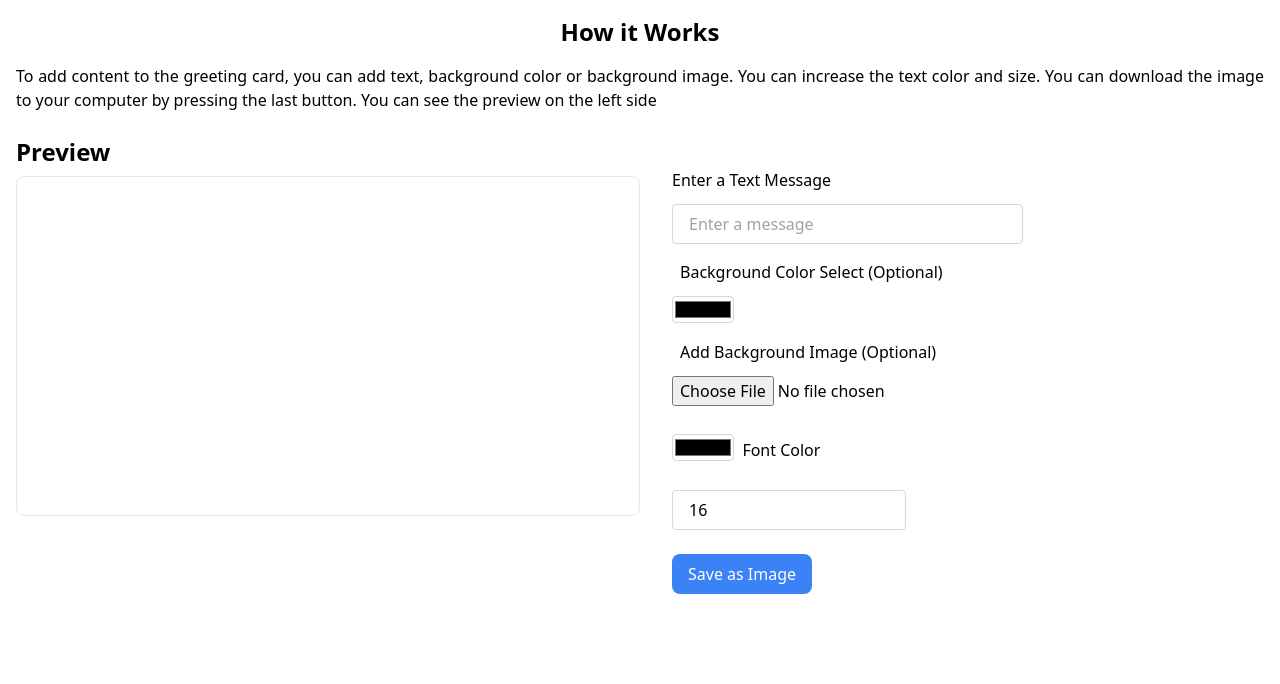
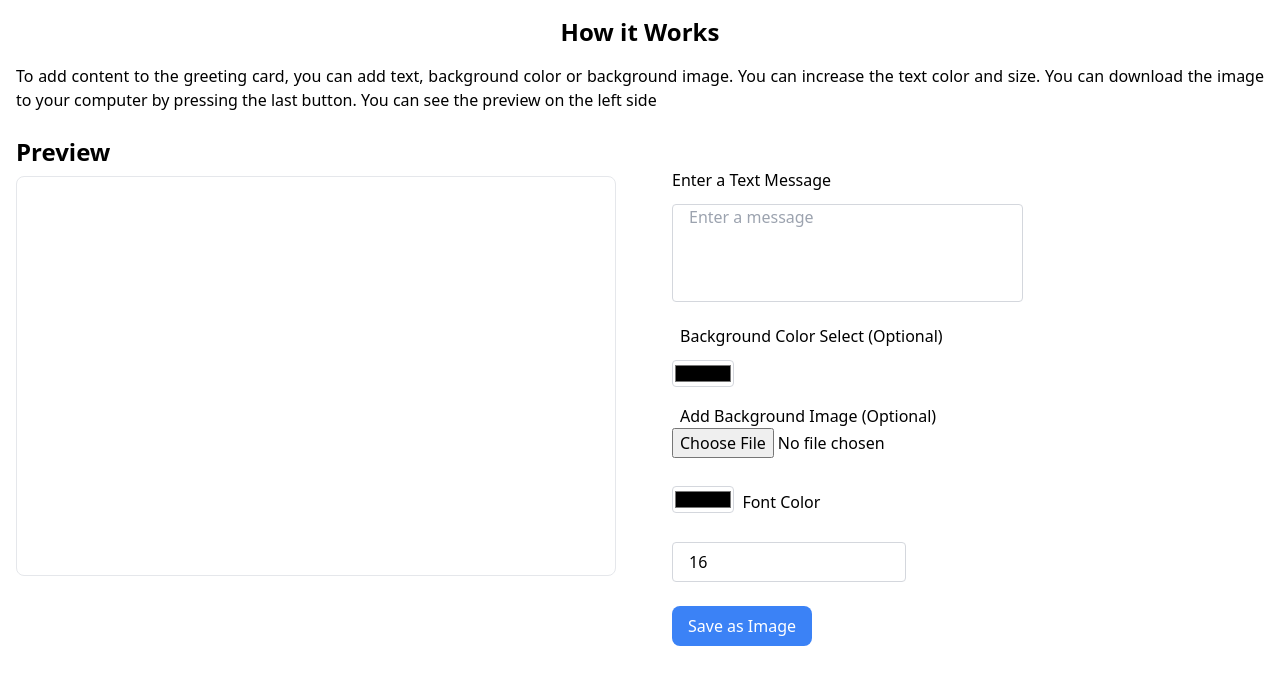
Before and after one commit to MelihKrts/Congrates-Card-Generator, a React (Vite) app: page /generator in a window 1280 px wide. Shown: the top 684 px of the page. Built offline with nearby package versions, Linux system fonts and the light colour scheme.

Commit message:
UX improvements

```diff
--- a/package.json
+++ b/package.json
@@ -13,6 +13,7 @@
     "html2canvas": "^1.4.1",
     "react": "^18.3.1",
     "react-dom": "^18.3.1",
+    "react-draggable": "^4.4.6",
     "react-router-dom": "^6.26.2"
   },
   "devDependencies": {
--- a/src/component/Generator.jsx
+++ b/src/component/Generator.jsx
@@ -1,10 +1,12 @@
 import React, { useState } from 'react';
 import html2canvas from 'html2canvas';
+import Draggable from 'react-draggable';
 
 export default function Generator() {
   const [value, setValue] = useState("");
   const [bgColor, setBgColor] = useState("");
-  const [bgImage, setBgImage] = useState("");
+
+  const [bgImage, setBgImage] = useState(null);
   const [fontColor, setFontColor] = useState("#000000");
   const [fontSize, setFontSize] = useState("16");
 
@@ -16,7 +18,7 @@ export default function Generator() {
     setBgColor(e.target.value);
   }
 
-  function addBgImage(e) {
+  const handleImageChange = (e) => {
     const file = e.target.files[0];
     if (file) {
       const reader = new FileReader();
@@ -25,7 +27,7 @@ export default function Generator() {
       };
       reader.readAsDataURL(file);
     }
-  }
+  };
 
 
   function handleFontColorChange(e) {
@@ -48,7 +50,10 @@ export default function Generator() {
     }
 
     const card = document.getElementById('card');
-    html2canvas(card).then((canvas) => {
+    html2canvas(card,{
+      backgroundColor:null,
+      useCORS:true
+    }).then((canvas) => {
       const link = document.createElement('a');
       link.href = canvas.toDataURL('image/png');
       link.download = 'congrates-card.png';
@@ -72,15 +77,19 @@ export default function Generator() {
         <div className=' sm:w-full lg:w-1/2 md:w-1/3'>
           <h4 className='font-bold text-2xl py-2'>Preview</h4>
           <div id='card' className='w-full h-[340px] border rounded-lg  flex items-center justify-center overflow-hidden text-justify px-4' style={{
-            backgroundColor: bgColor,
+            width: '600px',
+            height: '400px',
             backgroundImage: bgImage ? `url(${bgImage})` : 'none',
-            backgroundSize: 'contain',
-            backgroundPosition: "center",
-            backgroundAttachment: "scroll"
+            backgroundSize: 'cover',
+            backgroundPosition: 'center',
+
           }}>
-            <span style={{ color: fontColor, fontSize: `${fontSize}px` }}>
-              {value}
-            </span>
+            <Draggable>
+              <span style={{ color: fontColor, fontSize: `${fontSize}px`, whiteSpace:"pre-wrap", textAlign:"center" }}>
+                {value}
+              </span>
+            </Draggable>
+
           </div>
         </div>
 
@@ -89,7 +98,7 @@ export default function Generator() {
 
             <div className='w-3/4 mb-4'>
               <label>Enter a Text Message</label>
-              <input type='text' required onChange={handleChange} value={value} className='rounded-[4px] bg-white border border-solid border-[#d4d7dd] outline-0 h-10 w-3/4 mt-3 pl-4' placeholder='Enter a message' />
+              <textarea type='text' required onChange={handleChange} value={value} className='rounded-[4px] bg-white border border-solid border-[#d4d7dd] outline-0  w-3/4 mt-3 pl-4 resize-none' placeholder='Enter a message' rows={4} />
             </div>
 
             <div className='w-1/2 mb-4'>
@@ -99,7 +108,8 @@ export default function Generator() {
 
             <div className='w-1/2 mb-4'>
               <label className='ml-2'>Add Background Image (Optional)</label>
-              <input type='file' accept='.jpg, .jpeg, .png, .webp' onChange={addBgImage} className='mt-3' />
+              <input type="file" accept="image/*" onChange={handleImageChange} />
+
             </div>
 
             <div className='w-1/2 mb-4'>
```
Also changed, not shown: 1 other file (tests, documents, lock files or other folders).
